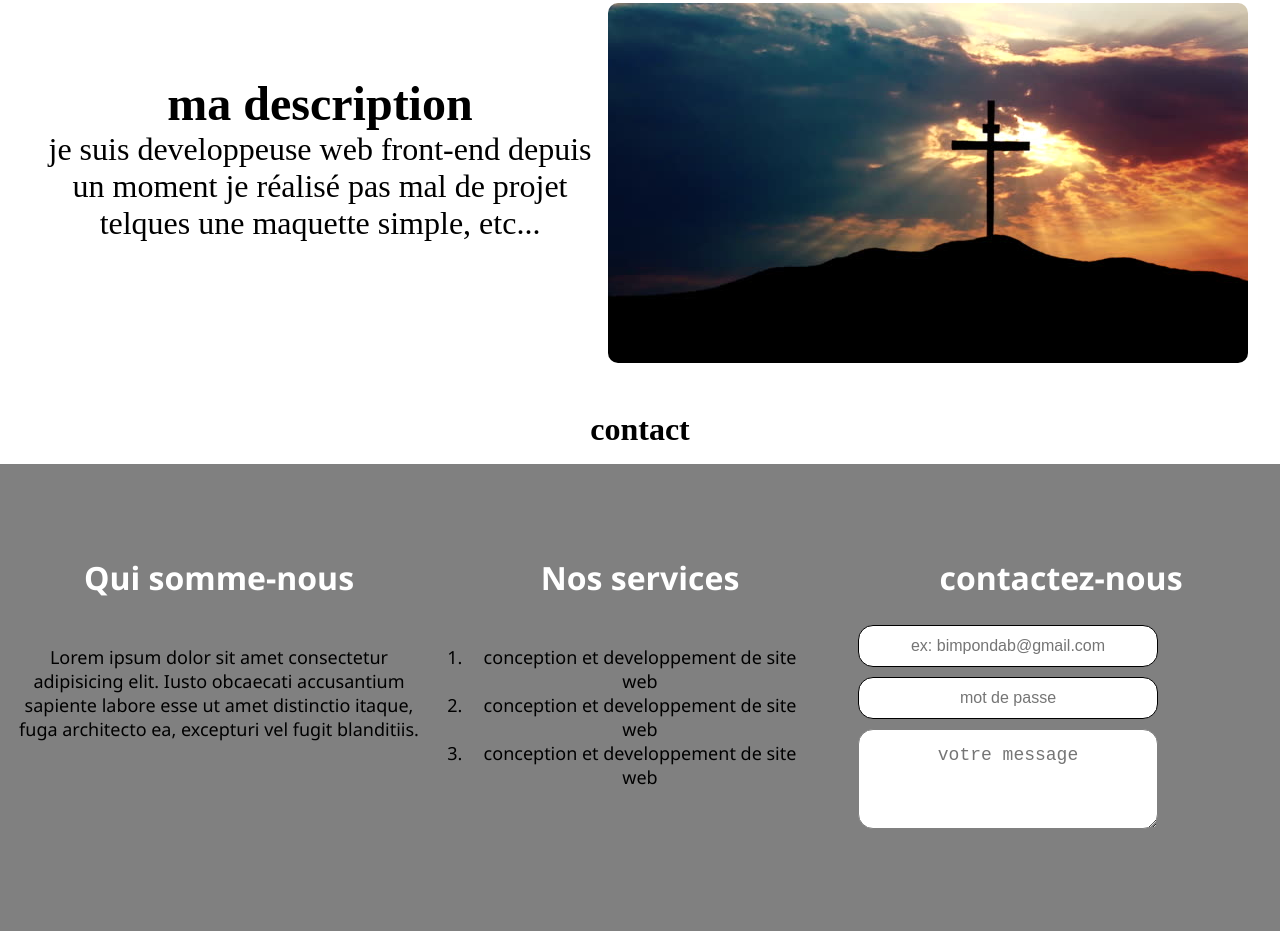
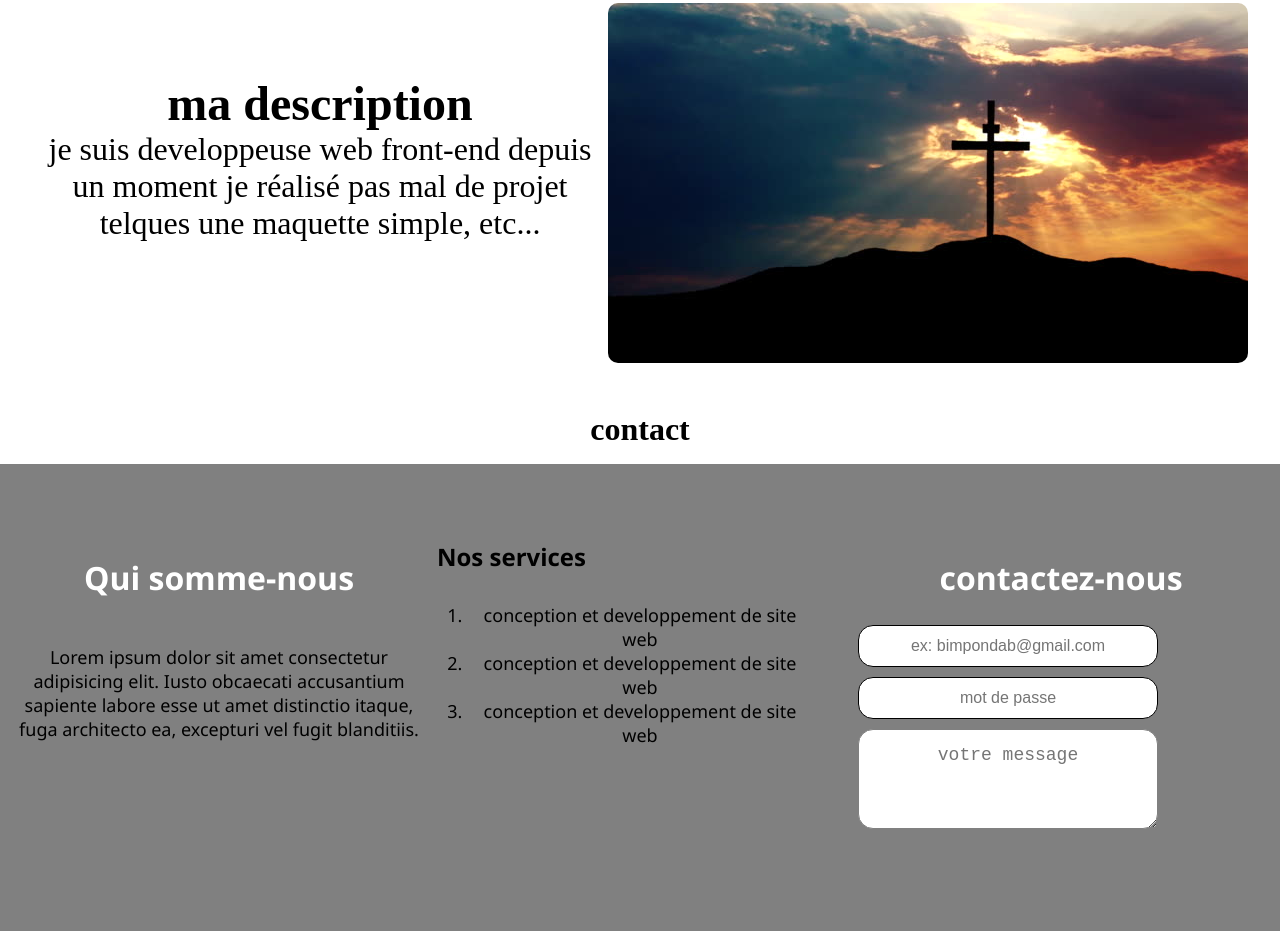
Before and after one commit to Bimpondab/Exercice_Web, a plain HTML site: page index.html in a window 1280 px wide. Shown: the part 840-1771 px from the top of the page. Drawn offline with Linux system fonts and the light colour scheme.

Commit message:
second commit

```diff
--- a/index.html
+++ b/index.html
@@ -61,7 +61,7 @@
             </div>
 
             <div class="contact_partie2">
-                <h1>Nos services </h1>
+                <h2>Nos services </h2>
                <ol>
                     <li>conception et developpement de site web </li>
                     <li>conception et developpement de site web </li>
```
